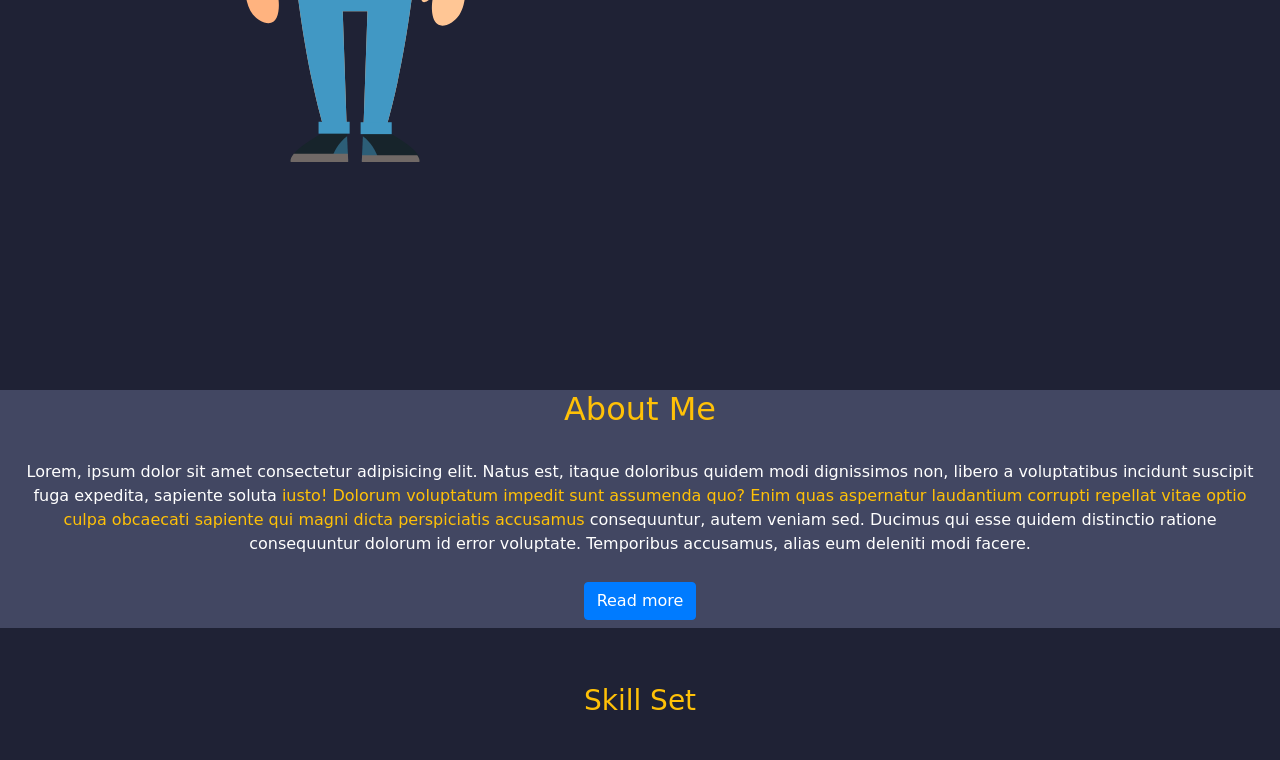
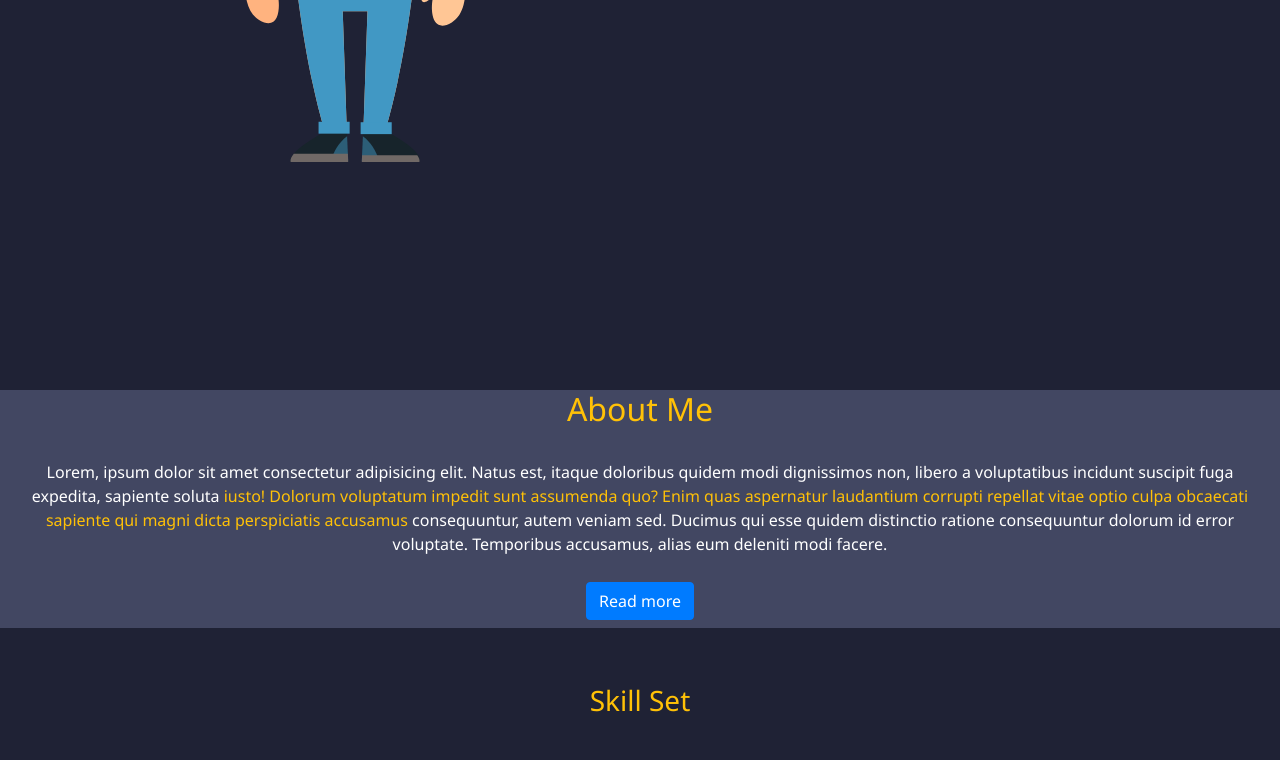
Before and after one commit to DevYoma/MyPortfolioSite, a plain HTML site: page index.html in a window 1280 px wide. Shown: the part 426-1186 px from the top of the page. Drawn offline with nearby package versions, Linux system fonts and the light colour scheme.

Commit message:
changed the global font

```diff
--- a/style.css
+++ b/style.css
@@ -5,7 +5,7 @@ html{
 
 body{
     background: #1f2235;
-    font-family: cursive;
+    font-family: 'Segoe UI', Tahoma, Geneva, Verdana, sans-serif;
     color: white;
 }
 
```
